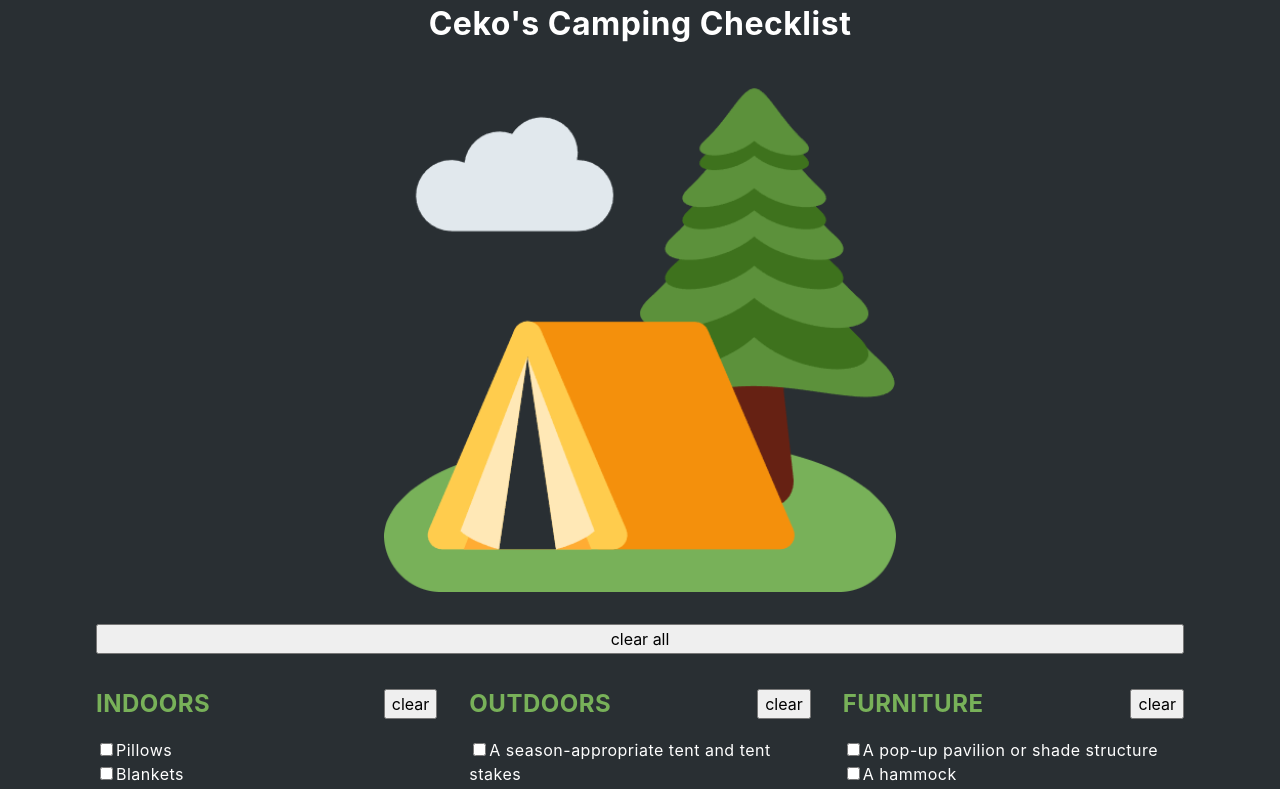
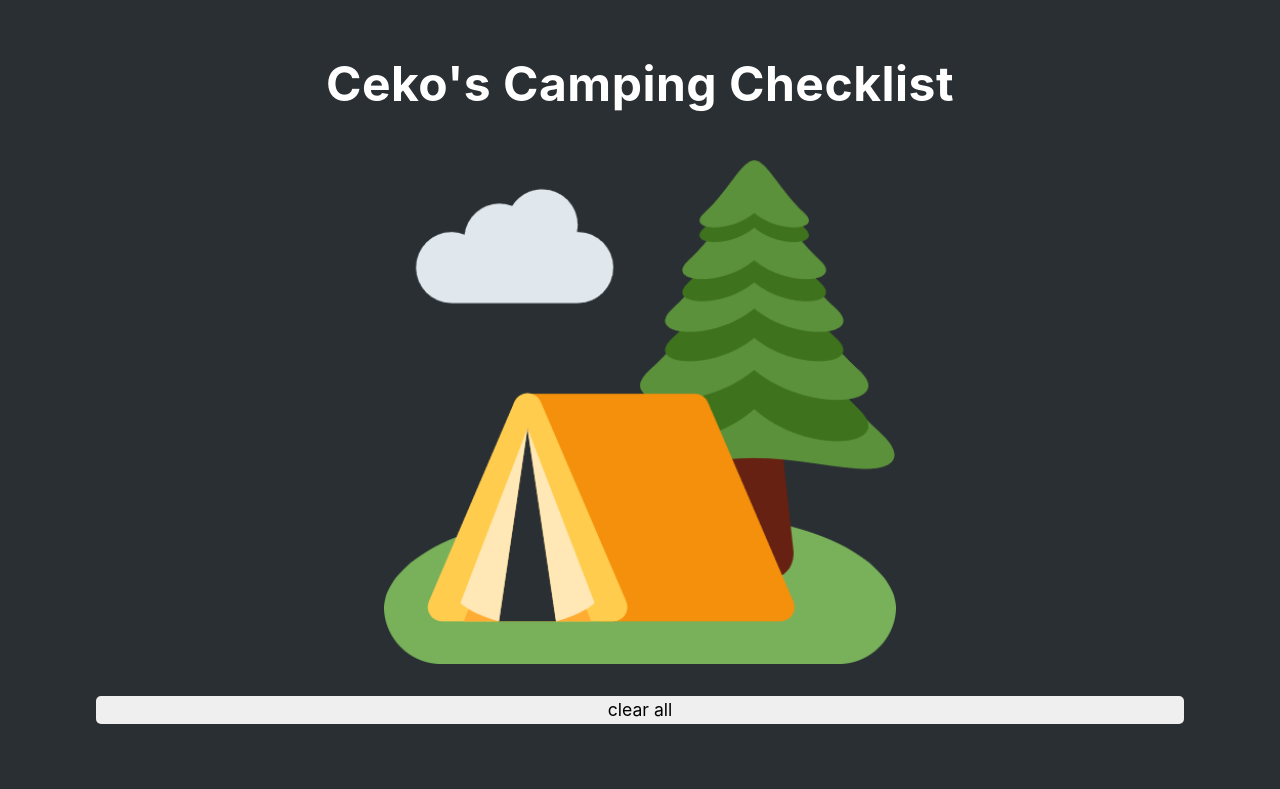
Before and after one commit to HayGrouve/camping, a React (Create React App) app: page / in a window 1280 px wide. Shown: the top 789 px of the page. Built offline with nearby package versions, Linux system fonts and the light colour scheme.

Commit message:
styles update

```diff
--- a/src/app/app.component.tsx
+++ b/src/app/app.component.tsx
@@ -20,7 +20,7 @@ function App() {
   return (
     <main>
       <div className={styles.header}>
-        <h1>Ceko's Camping Checklist</h1>
+        <h1 className={styles.heading}>Ceko's Camping Checklist</h1>
         <img src='./android-chrome-512x512.png' alt='tent' />
         <button onClick={() => setIsClearAll(!isClearAll)}>clear all</button>
       </div>
--- a/src/app/app.module.css
+++ b/src/app/app.module.css
@@ -1,6 +1,6 @@
 .wrapper {
   max-width: 85%;
-  margin: 1rem auto;
+  margin: 2rem auto;
   display: grid;
   gap: 2rem;
   grid-template-columns: repeat(auto-fit, minmax(320px, 1fr));
@@ -11,7 +11,11 @@
   gap: 2rem;
   text-align: center;
   max-width: 85%;
-  margin: 0 auto;
+  margin: 3rem auto;
+}
+
+.heading {
+  font-size: 3rem;
 }
 
 .header img {
--- a/src/index.css
+++ b/src/index.css
@@ -42,11 +42,24 @@ html:focus-within {
   scroll-behavior: smooth;
 }
 
+button {
+  border-radius: 5px;
+  border: none;
+  outline: none;
+  transition: outline 0.1s;
+}
+
+button:hover {
+  cursor: pointer;
+  outline: 3px solid #1a1d1f;
+}
+
 /* Set core body defaults */
 body {
   min-height: 100vh;
   text-rendering: optimizeSpeed;
   line-height: 1.5;
+  font-size: 1.1rem;
 }
 
 /* A elements that don't have a class get default styles */
```
